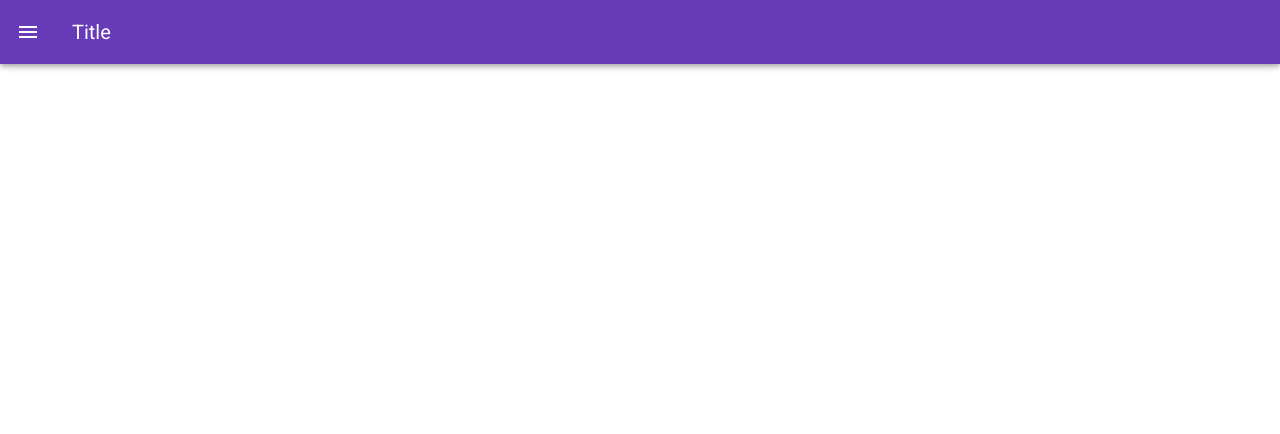
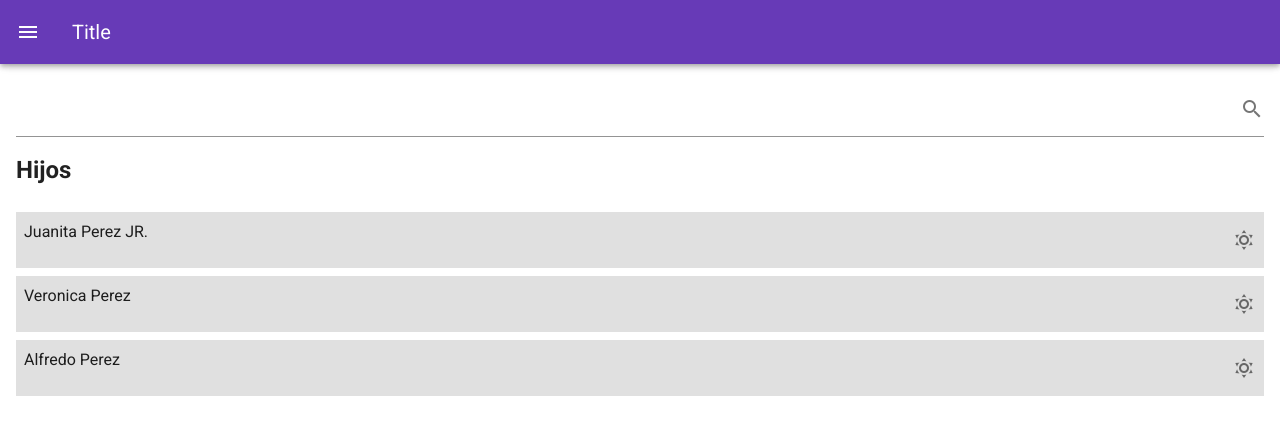
Before and after one commit to josiashrojas/UI, a Vue app: page /padre in a window 1280 px wide. Shown: the top 434 px of the page. Built offline with nearby package versions, Linux system fonts and the light colour scheme.

Commit message:
Buscador para padre y pediatra, enlaces agregados al menu home

```diff
--- a/src/router/index.js
+++ b/src/router/index.js
@@ -3,6 +3,8 @@ import VueRouter from 'vue-router'
 import HomeView from '../views/HomeView.vue'
 import AboutView from '../views/AboutView.vue'
 import FichaView from '../views/FichaView.vue'
+import MenuPrincipalPadreView from '../views/MenuPrincipalPadreView.vue'
+import BuscarPacienteView from '../views/BuscarPacienteView.vue'
 
 Vue.use(VueRouter)
 
@@ -23,7 +25,18 @@ const router = new VueRouter({
       path: '/ficha',
       name: 'ficha',
       component: FichaView
-    }
+    },
+    {
+      path: '/padre',
+      name: 'padre',
+      component: MenuPrincipalPadreView
+    },
+    {
+      path: '/buscar',
+      name: 'buscar',
+      component: BuscarPacienteView
+    },
+
   ]
 })
 
--- /dev/null
+++ b/src/views/BuscarPacienteView.vue
@@ -0,0 +1,66 @@
+<script>
+
+export default {
+    data: () => ({
+      items: [
+        { text: 'Juanita Perez JR.'},
+        { text: 'Veronyre Sevel'},
+        { text: 'Stylos Rosewood'},
+        { text: 'Junipera Talonsnatch'},
+        { text: 'Angelo Ironmore'},
+        { text: 'Evodia Talonsnatch'},
+        { text: 'Matricara Watchwoods'},
+      ],
+      filterItem: [],
+      word: '',
+    }),
+    created:function() {
+      this.filterItem = [...this.items]
+    },
+    watch:{
+      word:function(){
+        this.filterItem = this.items.filter(item => item.text.toLowerCase().includes(this.word.toLowerCase()))
+      }
+    }
+  }
+</script>
+
+<template>
+  <main class="px-4">
+    <v-text-field
+        hide-details
+        append-icon="mdi-magnify"
+        single-line
+        full-width
+        onchange="filter"
+        v-model="word"
+        class="pb-8"
+      ></v-text-field>
+
+    <p v-if="filterItem.length == 0">No existen coincidencias</p>
+    <router-link
+      v-for="(item,i) in filterItem"
+      :key="i"
+      to="/ficha"
+    >
+    <v-card
+      flat
+      tile
+      color="grey lighten-2"
+      class="pa-2 my-2 d-flex justify-space-between align-center"
+    >
+      <p>{{item.text}}</p>
+      <v-icon>mdi-weather-sunny</v-icon>
+    </v-card>
+  </router-link>
+  </main>
+</template>
+
+<style scoped>
+  p{
+    margin: 0;
+  }
+  a{
+    text-decoration: none;
+  }
+</style>
--- a/src/views/HomeView.vue
+++ b/src/views/HomeView.vue
@@ -3,38 +3,44 @@
 export default {
     data: () => ({
       items: [
-        { text: 'Real-Time'},
-        { text: 'Audience'},
-        { text: 'Conversions'},
+        { text: 'Juanita Perez JR.'},
       ],
+      filterItem: [],
+      word: '',
     }),
+    created:function() {
+      this.filterItem = [...this.items]
+    },
+    watch:{
+      word:function(){
+        this.filterItem = this.items.filter(item => item.text.toLowerCase().includes(this.word.toLowerCase()))
+      }
+    }
   }
 </script>
 
 <template>
   <main class="px-4">
-    <v-text-field
-        hide-details
-        append-icon="mdi-magnify"
-        single-line
-        full-width
-      ></v-text-field>
-    <h2 class="py-4">Hijos</h2>
-    <router-link
-      v-for="(item,i) in items"
-      :key="i"
-      to="/ficha"
-    >
-    <v-card
+    <router-link to="/padre">
+      <v-card
       flat
       tile
-      color="grey"
-      class="pa-2 my-2 d-flex justify-space-between align-center"
-    >
-      <p>{{item.text}}</p>
-      <v-icon>mdi-message-text</v-icon>
-    </v-card>
-  </router-link>
+      color="grey lighten-2"
+      class="my-2 d-flex justify-center align-center"
+      >
+        <v-card-title>Padre</v-card-title>
+      </v-card>
+    </router-link>
+    <router-link to="/buscar">
+      <v-card
+      flat
+      tile
+      color="grey lighten-2"
+      class="my-2 d-flex justify-center align-center"
+      >
+        <v-card-title>Buscar pediatra</v-card-title>
+      </v-card>
+    </router-link>
   </main>
 </template>
 
@@ -42,4 +48,7 @@ export default {
   p{
     margin: 0;
   }
+  a{
+    text-decoration: none;
+  }
 </style>
--- /dev/null
+++ b/src/views/MenuPrincipalPadreView.vue
@@ -0,0 +1,61 @@
+<script>
+
+export default {
+    data: () => ({
+      items: [
+        { text: 'Juanita Perez JR.'},
+        { text: 'Veronica Perez'},
+        { text: 'Alfredo Perez'},
+      ],
+      filterItem: [],
+      word: '',
+    }),
+    created:function() {
+      this.filterItem = [...this.items]
+    },
+    watch:{
+      word:function(){
+        this.filterItem = this.items.filter(item => item.text.toLowerCase().includes(this.word.toLowerCase()))
+      }
+    }
+  }
+</script>
+
+<template>
+  <main class="px-4">
+    <v-text-field
+        hide-details
+        append-icon="mdi-magnify"
+        single-line
+        full-width
+        onchange="filter"
+        v-model="word"
+      ></v-text-field>
+    <h2 class="py-4">Hijos</h2>
+    <p v-if="filterItem.length == 0">No existen coincidencias</p>
+    <router-link
+      v-for="(item,i) in filterItem"
+      :key="i"
+      to="/ficha"
+    >
+    <v-card
+      flat
+      tile
+      color="grey lighten-2"
+      class="pa-2 my-2 d-flex justify-space-between align-center"
+    >
+      <p>{{item.text}}</p>
+      <v-icon>mdi-weather-sunny</v-icon>
+    </v-card>
+  </router-link>
+  </main>
+</template>
+
+<style scoped>
+  p{
+    margin: 0;
+  }
+  a{
+    text-decoration: none;
+  }
+</style>
```
